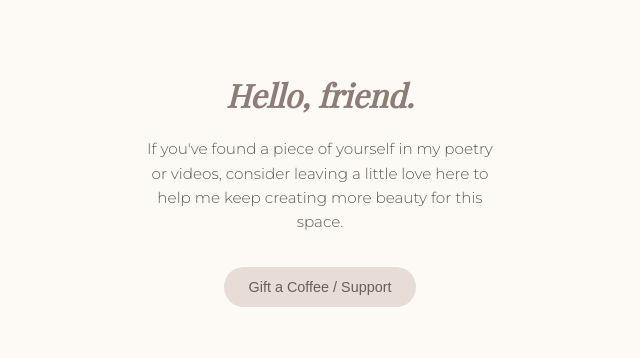
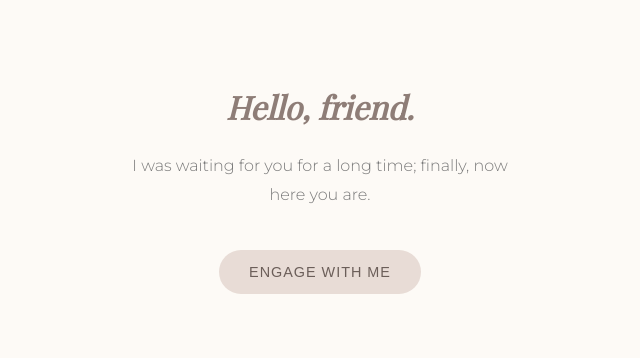
Before and after one commit to chettiarsusan-byte/me, a plain HTML site: page index.html in a window 1280 px wide. Shown: the part 221-579 px from the top of the page, without its empty margins (320-960 px from the left). Drawn offline with nearby package versions, Linux system fonts and the light colour scheme; a web font is replaced by a local one.

Commit message:
Update index.html

```diff
--- a/index.html
+++ b/index.html
@@ -3,7 +3,7 @@
 <head>
     <meta charset="UTF-8">
     <meta name="viewport" content="width=device-width, initial-scale=1.0">
-    <title>A little space for my words</title>
+    <title>Hello, friend.</title>
     <style>
         @import url('https://fonts.googleapis.com/css2?family=Playfair+Display:ital@0;1&family=Montserrat:wght@300&display=swap');
 
@@ -20,29 +20,46 @@
         .card {
             text-align: center;
             padding: 3rem;
-            max-width: 350px;
+            max-width: 400px;
         }
-        h1 { font-family: 'Playfair Display', serif; font-style: italic; color: #8e7d77; }
-        p { line-height: 1.6; margin-bottom: 2rem; font-size: 0.95rem; }
+        h1 {
+            font-family: 'Playfair Display', serif;
+            font-style: italic;
+            color: #8e7d77;
+            margin-bottom: 1.5rem;
+        }
+        p {
+            line-height: 1.8;
+            margin-bottom: 2.5rem;
+            font-size: 1rem;
+            color: #7a7a7a;
+        }
         .support-btn {
             background: #e8dcd6;
             border: none;
-            padding: 12px 25px;
-            border-radius: 20px;
+            padding: 14px 30px;
+            border-radius: 25px;
             cursor: pointer;
             color: #6b5e59;
             font-size: 0.9rem;
+            font-weight: 500;
             transition: 0.4s;
+            text-transform: uppercase;
+            letter-spacing: 1px;
         }
-        .support-btn:hover { background: #dcd0ca; transform: translateY(-2px); }
+        .support-btn:hover {
+            background: #dcd0ca;
+            transform: translateY(-2px);
+            box-shadow: 0 4px 10px rgba(0,0,0,0.05);
+        }
     </style>
 </head>
 <body>
 
 <div class="card">
     <h1>Hello, friend.</h1>
-    <p>If you've found a piece of yourself in my poetry or videos, consider leaving a little love here to help me keep creating more beauty for this space.</p>
-    <button class="support-btn" id="rzp-button1">Gift a Coffee / Support</button>
+    <p>I was waiting for you for a long time; finally, now here you are.</p>
+    <button class="support-btn" id="rzp-button1">Engage with me</button>
 </div>
 
 <script src="https://checkout.razorpay.com/v1/checkout.js"></script>
```
